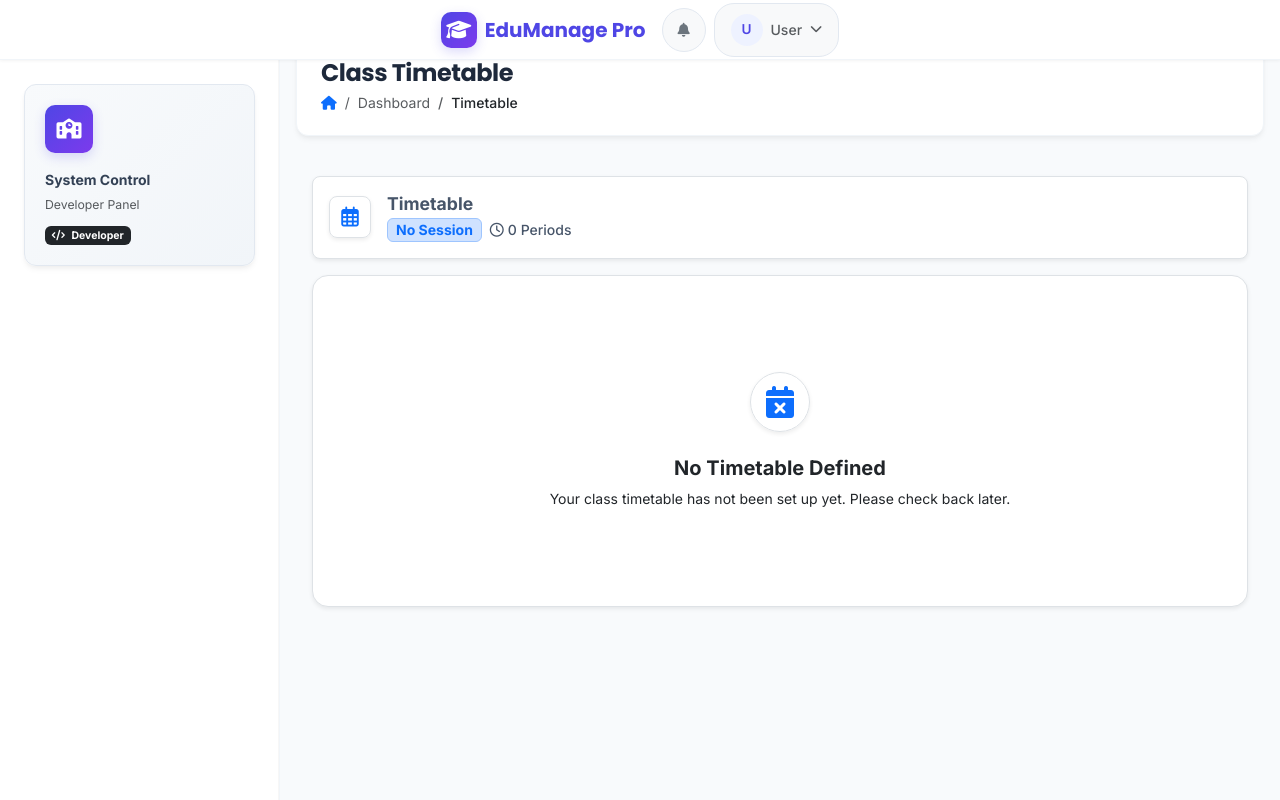
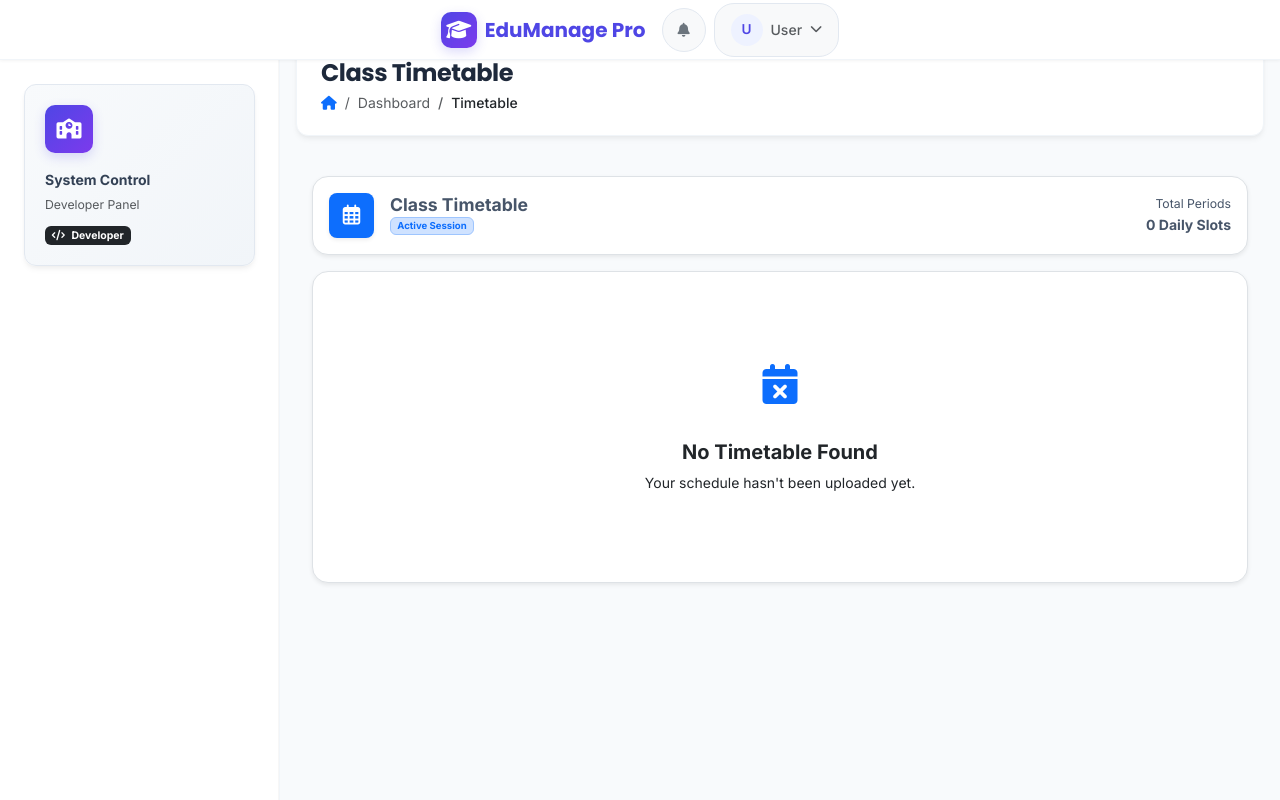
Before and after one commit to Anmol2121/call_me_daddy, a Python web app: template templates/student_timetable.html in a window 1280 px wide. Run offline with Jinja, Linux system fonts and the light colour scheme; the template is opened without the code that fills it, so the values that code supplies are empty.

Commit message:
Update student_timetable.html

```diff
--- a/templates/student_timetable.html
+++ b/templates/student_timetable.html
@@ -8,49 +8,62 @@
 {% endblock %}
 
 {% block content %}
-<div class="container-fluid px-0 px-lg-3 py-3 animate-fade-in">
+<div class="container-fluid px-2 px-lg-3 py-3 animate-fade-in">
 
-    <!-- Header card with class info -->
-    <div class="mb-3 bg-white rounded-3 shadow-sm border border-slate-200 overflow-hidden">
-        <div class="row g-0 align-items-center p-3">
-            <div class="col-12">
+    <div class="mb-3 bg-white rounded-4 shadow-sm border border-slate-200 overflow-hidden">
+        <div class="p-3">
+            <div class="d-flex align-items-center justify-content-between">
                 <div class="d-flex align-items-center gap-3">
-                    <div class="icon-square bg-slate-50 border border-slate-200 text-primary rounded-3 d-flex align-items-center justify-content-center shadow-sm" style="width: 42px; height: 42px;">
+                    <div class="icon-square bg-primary text-white rounded-3 d-flex align-items-center justify-content-center shadow-sm" style="width: 45px; height: 45px;">
                         <i class="far fa-calendar-alt fs-5"></i>
                     </div>
                     <div>
-                        <h4 class="mb-0 fw-bolder text-slate-900 tracking-tight" style="font-size: 1.1rem;">
-                            {{ class_name or 'Timetable' }}
-                        </h4>
-                        <div class="d-flex align-items-center text-slate-500 font-xs fw-medium mt-1">
-                            <span class="text-primary bg-primary-subtle px-2 py-0 rounded border border-primary-subtle fw-bold me-2">
-                                {{ context.current_session.name if context.current_session else 'No Session' }}
+                        <h4 class="mb-0 fw-bolder text-slate-900" style="font-size: 1.1rem;">{{ class_name or 'Class Timetable' }}</h4>
+                        <div class="text-slate-500 fw-medium" style="font-size: 0.8rem;">
+                            <span class="badge bg-primary-subtle text-primary border border-primary-subtle me-1">
+                                {{ context.current_session.name if context.current_session else 'Active Session' }}
                             </span>
-                            <i class="far fa-clock me-1"></i> {{ periods|length }} Periods
                         </div>
                     </div>
+                </div>
+                <div class="text-end d-none d-md-block">
+                    <span class="text-slate-400 small d-block">Total Periods</span>
+                    <span class="fw-bold text-slate-700">{{ periods|length }} Daily Slots</span>
                 </div>
             </div>
         </div>
     </div>
 
-    <!-- Timetable Table -->
     {% if periods %}
-    <div class="card border border-slate-200 shadow-sm rounded-3 overflow-hidden bg-white">
-        <div class="card-body p-0">
-            <div class="table-responsive" style="max-height: calc(100vh - 220px); overflow-y: auto;">
+    <div class="d-md-none mb-3">
+        <div class="nav nav-pills nav-fill bg-white p-1 rounded-3 border border-slate-200 shadow-sm" id="dayTabs" role="tablist">
+            {% for day in day_info %}
+            <button class="nav-link {% if loop.first %}active{% endif %} py-2 px-1"
+                    id="tab-{{ day.name|lower }}"
+                    data-bs-toggle="pill"
+                    data-bs-target="#day-{{ day.name|lower }}"
+                    type="button" style="font-size: 0.75rem;">
+                <span class="d-block fw-bold">{{ day.name[:3] }}</span>
+                <span class="opacity-75" style="font-size: 0.6rem;">{{ day.date.split(' ')[0] }}</span>
+            </button>
+            {% endfor %}
+        </div>
+    </div>
+
+    <div class="tab-content mt-2" id="timetableContent">
+
+        <div class="d-none d-md-block card border border-slate-200 shadow-sm rounded-3 overflow-hidden bg-white">
+            <div class="table-responsive">
                 <table class="table timetable-table mb-0">
-                    <thead class="sticky-top z-1 bg-white shadow-sm">
+                    <thead class="bg-slate-50">
                         <tr>
-                            <th class="period-col text-slate-500 fw-bold text-uppercase font-xs tracking-wide align-middle text-center border-bottom border-slate-200" style="width: 100px;">
-                                <i class="far fa-clock me-1"></i> Time
+                            <th class="text-center py-3 border-bottom border-slate-200" style="width: 120px;">
+                                <small class="text-uppercase fw-bold text-slate-500 tracking-wider">Time</small>
                             </th>
                             {% for day in day_info %}
-                            <th class="text-center day-col align-middle border-bottom border-slate-200 py-2">
-                                <div class="d-flex flex-column align-items-center">
-                                    <span class="day-name text-slate-900 fw-bold" style="font-size: 0.9rem;">{{ day.name }}</span>
-                                    <span class="day-date text-slate-400" style="font-size: 0.65rem;">{{ day.date }}</span>
-                                </div>
+                            <th class="text-center border-bottom border-slate-200">
+                                <span class="d-block text-slate-900 fw-bold">{{ day.name }}</span>
+                                <small class="text-slate-400 fw-normal" style="font-size: 0.7rem;">{{ day.date }}</small>
                             </th>
                             {% endfor %}
                         </tr>
@@ -58,98 +71,140 @@
                     <tbody>
                         {% for period in periods %}
                         <tr>
-                            <td class="period-info-cell bg-slate-50 align-middle border-end border-bottom border-slate-200 p-2">
-                                <div class="period-card position-relative text-center">
-                                    <div class="text-slate-400 fw-bold text-uppercase tracking-wide mb-1" style="font-size: 0.65rem;">
-                                        Period {{ period.period_number }}
+                            <td class="bg-slate-50 border-end border-slate-200 align-middle text-center p-3">
+                                <div class="fw-bold text-slate-800 mb-0" style="font-size: 0.85rem;">
+                                    {{ period.start_time.strftime('%H:%M') }}
                                 </div>
-                                    <div class="period-time-badge text-slate-800 fw-bold bg-white border border-slate-200 shadow-sm rounded-pill px-2 py-1 d-inline-block" style="font-size: 0.7rem;">
-                                        {{ period.start_time.strftime('%H:%M') }} – {{ period.end_time.strftime('%H:%M') }}
-                                    </div>
+                                <div class="text-slate-400" style="font-size: 0.7rem;">
+                                    {{ period.end_time.strftime('%H:%M') }}
                                 </div>
                             </td>
-
                             {% for day in day_info %}
                                 {% set day_idx = loop.index0 %}
                                 {% set entry = entries|selectattr('period_id', 'equalto', period.id)|selectattr('day_of_week', 'equalto', day_idx)|first %}
-
-                            <td class="timetable-cell border-end border-bottom border-slate-200 {% if entry %}has-entry{% endif %}" style="height: 105px; padding: 0.35rem; vertical-align: top;">
+                                <td class="p-2 border-end border-bottom border-slate-100" style="height: 110px; width: 160px;">
                                     {% if entry %}
-                                    {% set border_colors = ['#4f46e5', '#059669', '#ea580c', '#e11d48', '#7c3aed'] %}
-                                    {% set bg_colors     = ['#eef2ff', '#ecfdf5', '#fff7ed', '#fff1f2', '#f5f3ff'] %}
-                                    {% set color_idx = loop.index % 5 %}
-
-                                    <div class="entry-card d-flex flex-column h-100" style="background-color: {{ bg_colors[color_idx] }}; border-left: 3px solid {{ border_colors[color_idx] }}; border-radius: 6px; padding: 0.5rem;">
-                                        <div class="d-flex justify-content-center align-items-center mb-1">
-                                            <span class="subject-title fw-bold text-center text-truncate w-100" style="color: {{ border_colors[color_idx] }}; font-size: 0.85rem;">
+                                        {% set color_schemes = [
+                                            {'bg': '#eef2ff', 'border': '#4f46e5', 'text': '#4338ca'},
+                                            {'bg': '#ecfdf5', 'border': '#059669', 'text': '#047857'},
+                                            {'bg': '#fff7ed', 'border': '#ea580c', 'text': '#c2410c'},
+                                            {'bg': '#fff1f2', 'border': '#e11d48', 'text': '#be123c'},
+                                            {'bg': '#f5f3ff', 'border': '#7c3aed', 'text': '#6d28d9'}
+                                        ] %}
+                                        {% set theme = color_schemes[loop.index % 5] %}
+                                        <div class="h-100 rounded-3 p-2 d-flex flex-column shadow-sm border-start border-4"
+                                             style="background-color: {{ theme.bg }}; border-color: {{ theme.border }} !important;">
+                                            <div class="fw-bolder text-truncate mb-1" style="color: {{ theme.text }}; font-size: 0.85rem;">
                                                 {{ entry.subject }}
-                                            </span>
                                             </div>
-                                        <div class="entry-details d-flex flex-column align-items-center mt-auto">
-                                            <div class="detail-item text-slate-700 fw-bold" style="font-size: 0.7rem;">
-                                                {{ entry.teacher.full_name }}
+                                            <div class="mt-auto">
+                                                <div class="text-slate-700 fw-medium text-truncate" style="font-size: 0.75rem;">
+                                                    <i class="far fa-user me-1 opacity-50"></i>{{ entry.teacher.full_name }}
                                                 </div>
                                                 {% if entry.room %}
-                                            <div class="detail-item text-slate-500 mt-1" style="font-size: 0.65rem;">
-                                                <i class="fas fa-map-marker-alt text-slate-400 me-1"></i> {{ entry.room }}
+                                                <div class="text-slate-500 text-truncate" style="font-size: 0.7rem;">
+                                                    <i class="fas fa-map-marker-alt me-1 opacity-50"></i>{{ entry.room }}
                                                 </div>
                                                 {% endif %}
                                             </div>
                                         </div>
                                     {% else %}
-                                    <div class="empty-cell w-100 h-100 d-flex align-items-center justify-content-center">
-                                        <span class="text-slate-300" style="font-size: 0.7rem;">—</span>
+                                        <div class="h-100 d-flex align-items-center justify-content-center opacity-25">
+                                            <span class="text-slate-300">—</span>
                                         </div>
                                     {% endif %}
                                 </td>
                             {% endfor %}
                         </tr>
-
-                        <!-- Optional lunch break marker (optional) -->
-                        {% if loop.index == 4 and loop.length > 4 %}
-                        <tr class="lunch-break-row">
-                            <td colspan="{{ day_info|length + 1 }}" class="align-middle text-center bg-slate-50 border-bottom border-slate-200 py-1">
-                                <div class="d-inline-flex align-items-center bg-white px-3 py-0 rounded-pill border border-slate-200 shadow-sm">
-                                    <i class="fas fa-utensils text-slate-400 me-2" style="font-size: 0.7rem;"></i>
-                                    <span class="fw-bold text-slate-500 text-uppercase tracking-wide" style="font-size: 0.65rem;">Lunch Break</span>
-                                </div>
-                            </td>
-                        </tr>
-                        {% endif %}
                         {% endfor %}
                     </tbody>
                 </table>
             </div>
         </div>
+
+        <div class="d-md-none">
+            {% for day in day_info %}
+            {% set day_idx = loop.index0 %}
+            <div class="tab-pane fade {% if loop.first %}show active{% endif %}" id="day-{{ day.name|lower }}" role="tabpanel">
+                <div class="d-flex flex-column gap-3">
+                    {% for period in periods %}
+                        {% set entry = entries|selectattr('period_id', 'equalto', period.id)|selectattr('day_of_week', 'equalto', day_idx)|first %}
+                        <div class="card border-0 shadow-sm rounded-4 overflow-hidden">
+                            <div class="row g-0">
+                                <div class="col-3 bg-slate-50 d-flex flex-column align-items-center justify-content-center border-end border-slate-100 py-3">
+                                    <span class="fw-bold text-slate-800" style="font-size: 0.9rem;">{{ period.start_time.strftime('%H:%M') }}</span>
+                                    <span class="text-slate-400" style="font-size: 0.7rem;">{{ period.end_time.strftime('%H:%M') }}</span>
+                                    <span class="badge bg-slate-200 text-slate-600 mt-2" style="font-size: 0.6rem;">P{{ period.period_number }}</span>
+                                </div>
+                                <div class="col-9 bg-white p-3">
+                                    {% if entry %}
+                                        <h6 class="fw-bold mb-1 text-primary">{{ entry.subject }}</h6>
+                                        <div class="d-flex flex-column gap-1">
+                                            <span class="text-slate-600 small"><i class="far fa-user-circle me-2"></i>{{ entry.teacher.full_name }}</span>
+                                            {% if entry.room %}
+                                            <span class="text-slate-500 small"><i class="fas fa-location-arrow me-2"></i>Room: {{ entry.room }}</span>
+                                            {% endif %}
                                         </div>
                                     {% else %}
-    <div class="card border border-slate-200 shadow-sm rounded-4 overflow-hidden bg-white text-center py-5">
-        <div class="card-body py-5">
-            <div class="icon-circle bg-slate-50 border border-slate-200 mx-auto mb-4 d-flex align-items-center justify-content-center text-primary shadow-sm" style="width: 60px; height: 60px; border-radius: 50%;">
-                <i class="fas fa-calendar-times fs-2"></i>
+                                        <div class="h-100 d-flex align-items-center">
+                                            <span class="text-slate-400 italic small">No scheduled class</span>
                                         </div>
-            <h5 class="fw-bold text-slate-900 tracking-tight">No Timetable Defined</h5>
-            <p class="text-slate-500 mb-0 font-sm">Your class timetable has not been set up yet. Please check back later.</p>
+                                    {% endif %}
+                                </div>
+                            </div>
+                        </div>
+                    {% endfor %}
+                </div>
+            </div>
+            {% endfor %}
+        </div>
+    </div>
+
+    {% else %}
+    <div class="card border border-slate-200 shadow-sm rounded-4 bg-white text-center py-5">
+        <div class="card-body">
+            <div class="bg-slate-50 text-primary rounded-circle d-flex align-items-center justify-content-center mx-auto mb-3" style="width: 80px; height: 80px;">
+                <i class="fas fa-calendar-times fs-1"></i>
+            </div>
+            <h5 class="fw-bold">No Timetable Found</h5>
+            <p class="text-slate-500">Your schedule hasn't been uploaded yet.</p>
         </div>
     </div>
     {% endif %}
 </div>
 
 <style>
-    /* Reuse same styles as admin_timetable for consistency */
-    .timetable-table { table-layout: fixed; width: 100%; min-width: 900px; border-collapse: separate; border-spacing: 0; }
-    .timetable-table td, .timetable-table th { border-right: 1px solid #e2e8f0; border-bottom: 1px solid #e2e8f0; }
-    .timetable-table tr td:last-child, .timetable-table tr th:last-child { border-right: none; }
-    .timetable-table tr:last-child td { border-bottom: none; }
-    .period-info-cell { background-color: #f8fafc; }
-    .entry-card { transition: all 0.2s ease; box-shadow: 0 1px 2px rgba(0,0,0,0.02); }
-    .timetable-cell { vertical-align: top; }
-    .subject-title { line-height: 1.1; margin-bottom: 0.25rem; }
-    .detail-item { display: flex; align-items: center; gap: 0.25rem; justify-content: center; line-height: 1.2; }
-    .lunch-break-row td { background-color: #f1f5f9; }
-    @media (max-width: 768px) {
-        .timetable-table { min-width: 100%; }
-        .period-col { width: 80px; }
+    /* Styling for the Day Tabs on Mobile */
+    .nav-pills .nav-link {
+        color: #64748b;
+        border-radius: 8px;
+        transition: all 0.3s ease;
+    }
+    .nav-pills .nav-link.active {
+        background-color: #4f46e5;
+        color: white;
+        box-shadow: 0 4px 12px rgba(79, 70, 229, 0.2);
+    }
+
+    /* Timetable Table Styles (Desktop) */
+    .timetable-table thead th {
+        background-color: #f8fafc;
+        border-top: none;
+    }
+
+    /* Animation */
+    .animate-fade-in {
+        animation: fadeIn 0.4s ease-out;
+    }
+    @keyframes fadeIn {
+        from { opacity: 0; transform: translateY(10px); }
+        to { opacity: 1; transform: translateY(0); }
+    }
+
+    /* Mobile specific tweaks */
+    @media (max-width: 767.98px) {
+        .container-fluid { padding-bottom: 80px !important; }
+        .card { border: 1px solid #f1f5f9; }
     }
 </style>
 {% endblock %}
```
Lines whose indentation alone changed are shown as unchanged.
